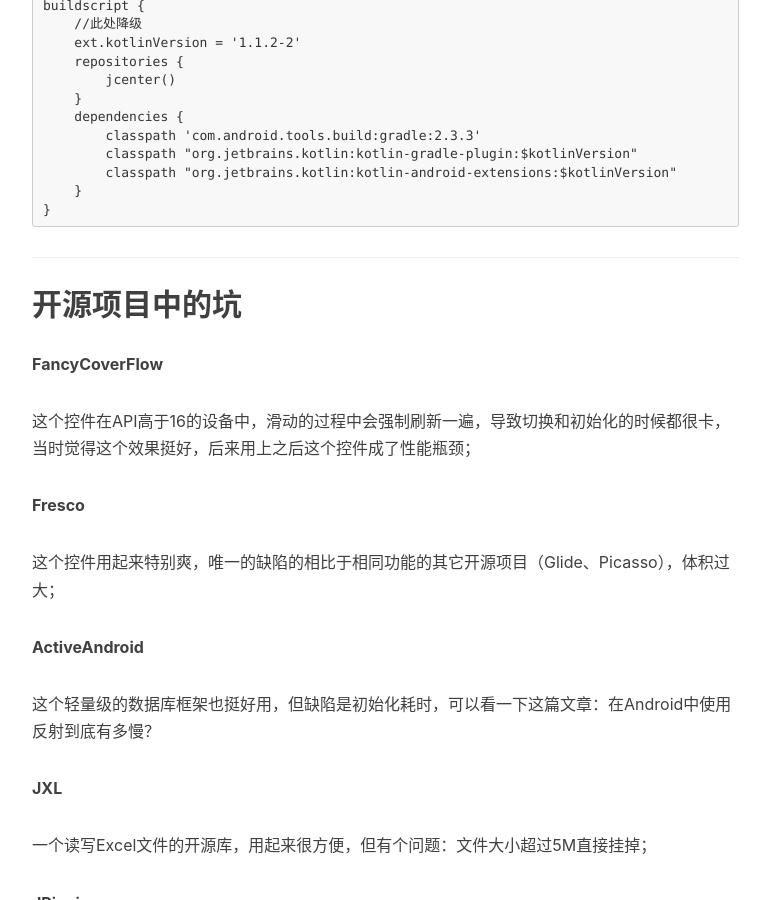
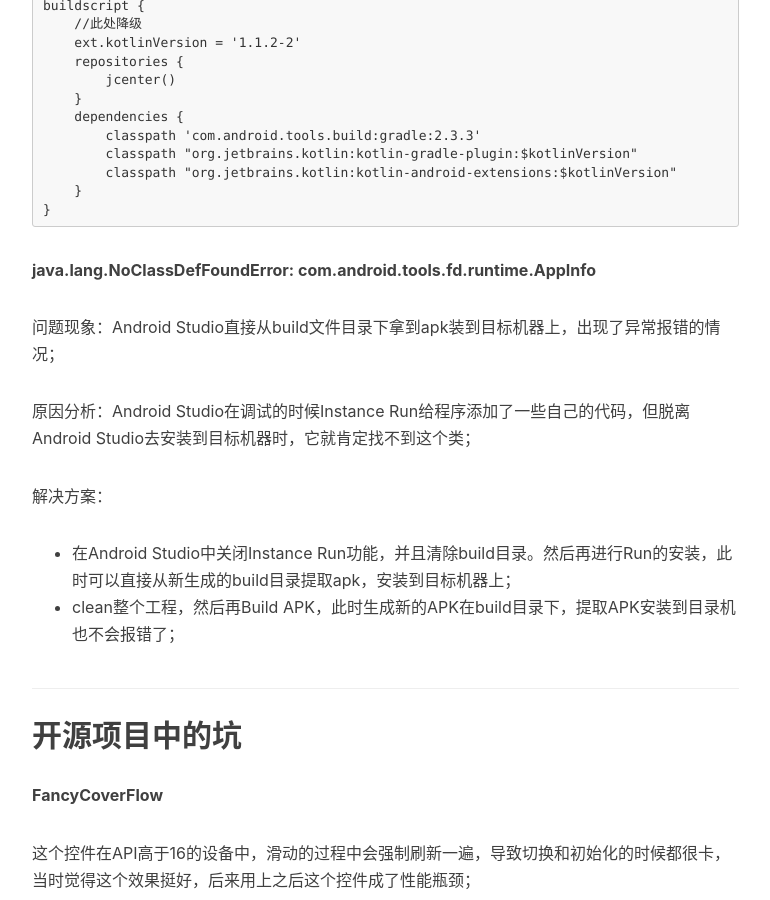
Before and after one commit to xuqiqiang/xuqiqiang.github.io, a Jekyll site: the page built from _posts/2016-10-19-android-note-2016.markdown, in a window 1280 px wide and 900 px high, scrolled down 20381 px. Shown: the whole window, without its empty margins (233-1003 px from the left). Built offline with Jekyll 4.4.1, drawn with Linux system fonts in a browser that asks for light colours; nearby versions of some CDN libraries; comment, search, counter and statistics services are not loaded.

Commit message:
Modify post android-note

````diff
--- a/_posts/2016-10-19-android-note-2016.markdown
+++ b/_posts/2016-10-19-android-note-2016.markdown
@@ -683,6 +683,17 @@
 }
 ```
 
+**java.lang.NoClassDefFoundError: com.android.tools.fd.runtime.AppInfo**
+
+问题现象：Android Studio直接从build文件目录下拿到apk装到目标机器上，出现了异常报错的情况；
+
+原因分析：Android Studio在调试的时候Instance Run给程序添加了一些自己的代码，但脱离Android Studio去安装到目标机器时，它就肯定找不到这个类；
+
+解决方案：
+
+* 在Android Studio中关闭Instance Run功能，并且清除build目录。然后再进行Run的安装，此时可以直接从新生成的build目录提取apk，安装到目标机器上；
+* clean整个工程，然后再Build APK，此时生成新的APK在build目录下，提取APK安装到目录机也不会报错了；
+
 <p id = "build_4"></p>
 
 ---
````
